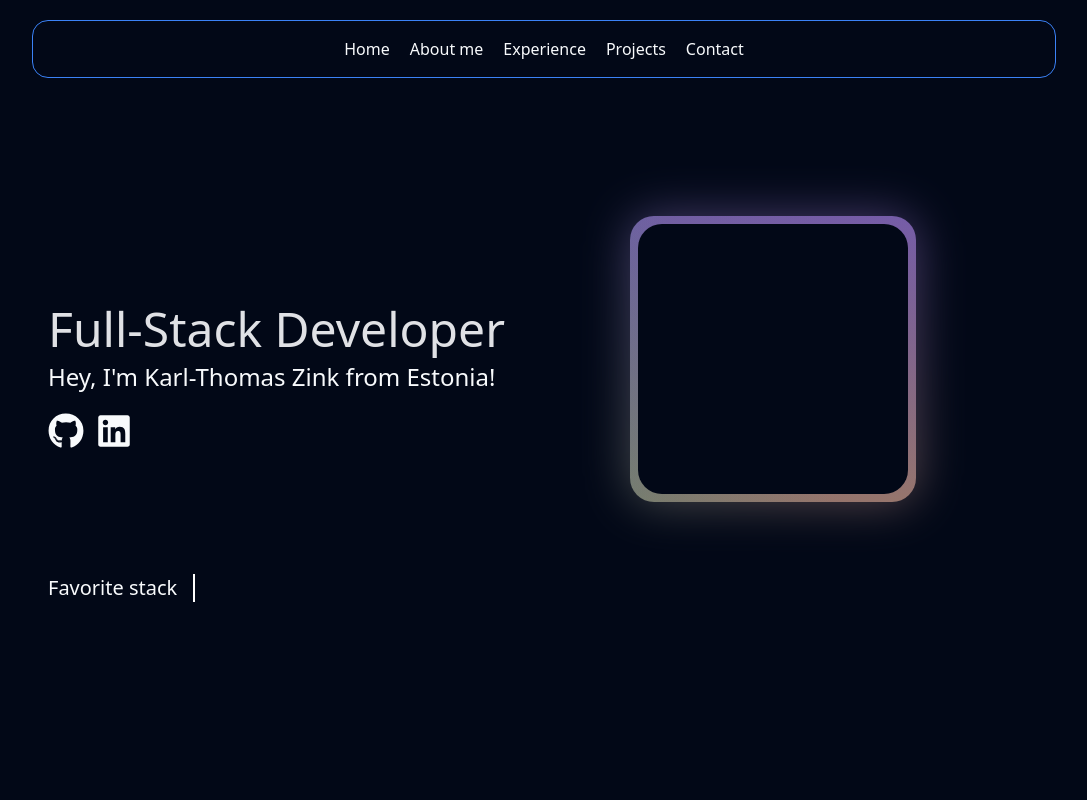
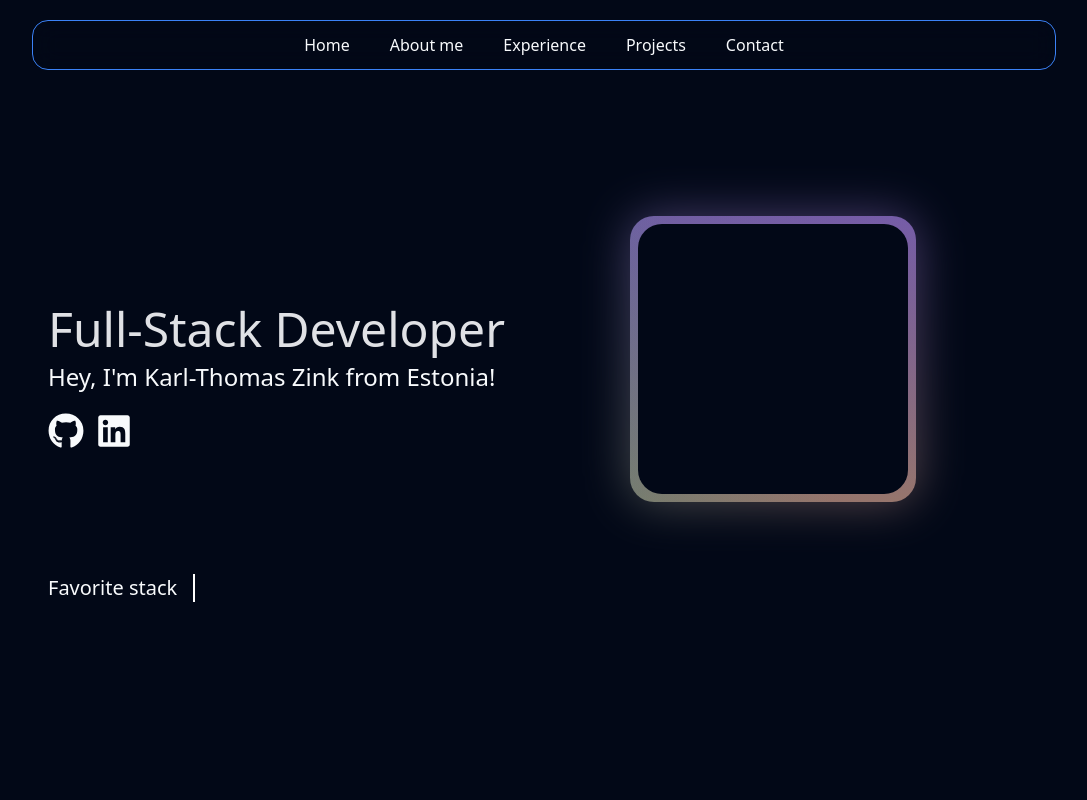
Before and after one commit to karlthomaas/portfolio, a React (Vite) app: page / in a window 1280 px wide. Shown: the top 800 px of the page, without its empty margins (96-1183 px from the left). Built offline with nearby package versions, Linux system fonts and the light colour scheme.

Commit message:
Refactor project showcase and navigation bar components

```diff
--- a/src/components/homepage/project-showcase.tsx
+++ b/src/components/homepage/project-showcase.tsx
@@ -1,19 +1,23 @@
 import { ReactNode } from "react";
+import { cn } from "@/lib/utils";
+
 export const ProjectShowcase = ({
   name,
+  className,
   description,
   link,
   image,
   stack,
 }: {
   name: string;
+  className: string | undefined;
   description: string;
   link: string;
   image: string | null;
   stack: ReactNode[];
 }) => {
   return (
-    <div className='flex h-[200px] w-full flex-col rounded-lg bg-secondary p-4 text-foreground'>
+    <div className={cn(`flex h-[200px] w-full flex-col rounded-lg bg-background border-[1px] border-border p-4 text-foreground transition-all ease-in duration-200 md:h-[350px]`, className)}>
       <div className='my-auto flex h-[90%] w-full space-x-3'>
         {/* <div className='my-auto aspect-square h-full rounded-lg bg-foreground/60' /> */}
         <div className="flex flex-col space-y-2">
--- a/src/components/navigation-bar.tsx
+++ b/src/components/navigation-bar.tsx
@@ -1,41 +1,39 @@
-import { HomeLayoutWrapper } from '.';
 import { useEffect, useState } from 'react';
-import { cn } from '@/lib/utils';
+import { motion, AnimatePresence } from 'framer-motion';
 
 export const NavigationBar = () => {
   const [showNavbar, setShowNavbar] = useState(true);
   const [lastScrollY, setLastScrollY] = useState(0);
 
+  useEffect(() => {
     const controlNavbar = () => {
       setLastScrollY(window.scrollY);
-    console.log(window.scrollY, lastScrollY);
-
       if (window.scrollY < 100 || window.scrollY < lastScrollY) {
-      setShowNavbar(true)
-    } else  {
+        setShowNavbar(true);
+      } else {
         setShowNavbar(false);
       }
     };
 
-  useEffect(() => {
     window.addEventListener('scroll', controlNavbar);
     return () => window.removeEventListener('scroll', controlNavbar);
   }, [lastScrollY]);
 
-  if (showNavbar) {
   return (
-      <HomeLayoutWrapper
-        tag='nav'
-        className='border-1 fixed top-5 z-20 flex w-full h- justify-center rounded-2xl border border-primary p-2 h-max -translate-x-1/2 left-1/2'
-      >
-        <ul className='flex justify-evenly space-x-5 font-medium'>
-          <li>Home</li>
-          <li>About me</li>
-          <li>Experience</li>
-          <li>Projects</li>
-          <li>Contact</li>
+    <motion.nav key='navbar' initial={{ y: -100 }} exit={{ y: -100 }} animate={{ y: 0 }} transition={{ duration: 0.5 }}>
+      <div className='border-1 fixed left-1/2 top-5 z-20 flex h-[50px] w-full max-w-screen-lg -translate-x-1/2 items-center justify-center rounded-2xl border border-primary p-2 backdrop-blur-md'>
+        <ul className='flex justify-evenly space-x-10 font-medium'>
+          <NavbarElement name='Home' />
+          <NavbarElement name='About me' />
+          <NavbarElement name='Experience' />
+          <NavbarElement name='Projects' />
+          <NavbarElement name='Contact' />
         </ul>
-      </HomeLayoutWrapper>
+      </div>
+    </motion.nav>
   );
+};
+
+const NavbarElement = ({ name }: { name: string }) => {
+  return <li className='hidden sm:block'>{name}</li>;
 }
-};
```
Lines whose indentation alone changed are shown as unchanged.
